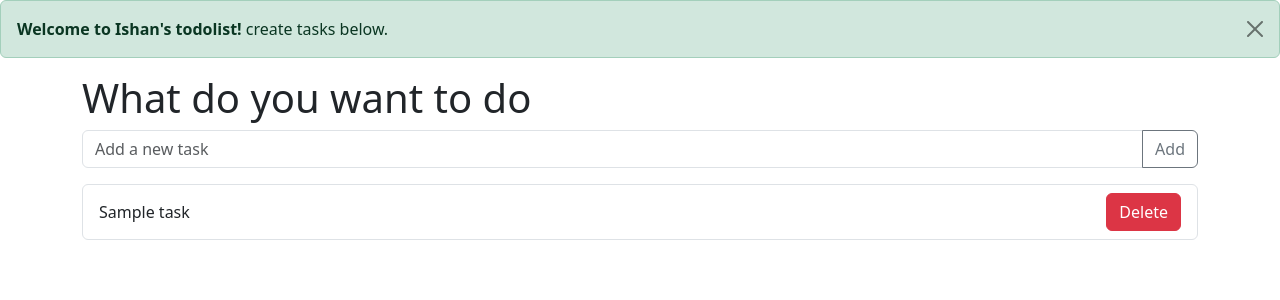
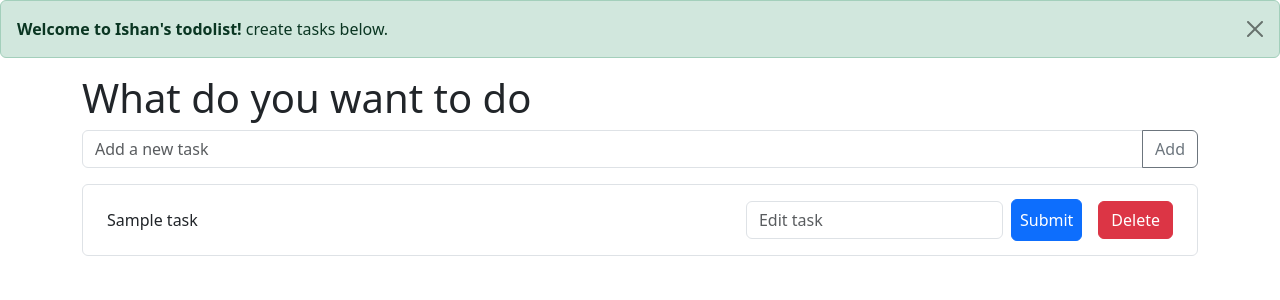
Before and after one commit to ishan-xy/ToDo-list, a Django app: page / in a window 1280 px wide. Shown: the top 300 px of the page. Run offline with Django 5.2, Linux system fonts and the light colour scheme; tables that the repository leaves empty hold one stand-in row (values such as "Sample post").

Commit message:
edit field

```diff
--- a/todolist/home/templates/home/index.html
+++ b/todolist/home/templates/home/index.html
@@ -24,15 +24,24 @@
       </form>
         <ul class="list-group">
             {% for task in tasks %}
-        <li class="list-group-item d-flex justify-content-between align-items-center">
+            <li class="list-group-item d-flex mb-3 align-items-center">
+                <div class="p-2 flex-grow-1">
                     {{ task.task_title }}
-          <form action="{% url 'delete_task' id=task.task_id  %}" method="post">
+                </div>
+
+                <form id="editForm" class="d-flex align-items-center" action="{% url 'edit_task' id=task.task_id  %}" method="post" name="edit" style="display:none;">
+                    {% csrf_token %}
+                    <input type="text" class="form-control me-auto" name="newtask" placeholder="Edit task">
+                    <button type="submit" class="btn btn-primary p-2 ms-2">Submit</button>
+                </form>
+                <form class="p-2 ms-2" action="{% url 'delete_task' id=task.task_id  %}" method="post" name="delete">
                     {% csrf_token %}
                     <button type="submit" class="btn btn-danger">Delete</button>
                 </form>
             </li>
         {% endfor %}
         </ul>
+
     </div>
 
     <script src="https://cdn.jsdelivr.net/npm/bootstrap@5.3.2/dist/js/bootstrap.bundle.min.js" integrity="sha384-C6RzsynM9kWDrMNeT87bh95OGNyZPhcTNXj1NW7RuBCsyN/o0jlpcV8Qyq46cDfL" crossorigin="anonymous"></script>
--- a/todolist/home/urls.py
+++ b/todolist/home/urls.py
@@ -6,4 +6,5 @@ urlpatterns = [
     path('add_task/', views.add_task, name='add_task'),
     path('refresh/', views.refresh, name='refresh'),
     path('delete_task/<int:id>/', views.delete_task, name='delete_task'),
+    path('edit_task/<int:id>/', views.edit_task, name='edit_task'),
 ]
--- a/todolist/home/views.py
+++ b/todolist/home/views.py
@@ -22,6 +22,8 @@ def refresh(request):
 def add_task(request):
     if request.method == 'POST':
         title = request.POST['task']
+        if title == "":
+            return redirect(reverse('refresh'))
         task = Task(task_title=title)
         task.save()
     return redirect(reverse('refresh'))
@@ -31,3 +33,13 @@ def delete_task(request, id):
         id = Task.objects.filter(task_id=id)
         id.delete()
     return redirect(reverse('refresh'))
+
+def edit_task(request, id):
+    if request.method == 'POST':
+        requestValue = request.POST['newtask']
+        if requestValue == "":
+            return redirect(reverse('refresh'))
+
+        id = Task.objects.filter(task_id=id)
+        id.update(task_title=requestValue)
+    return redirect(reverse('refresh'))
```
Also changed, not shown: todolist/db.sqlite3. Lines whose indentation alone changed are shown as unchanged.
